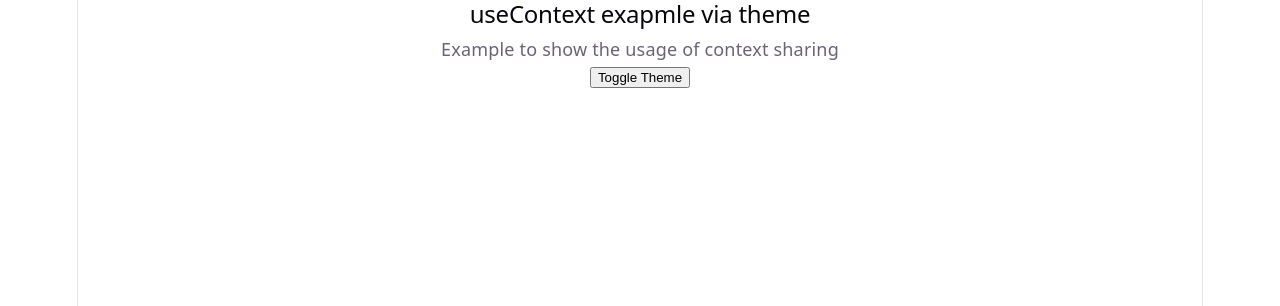
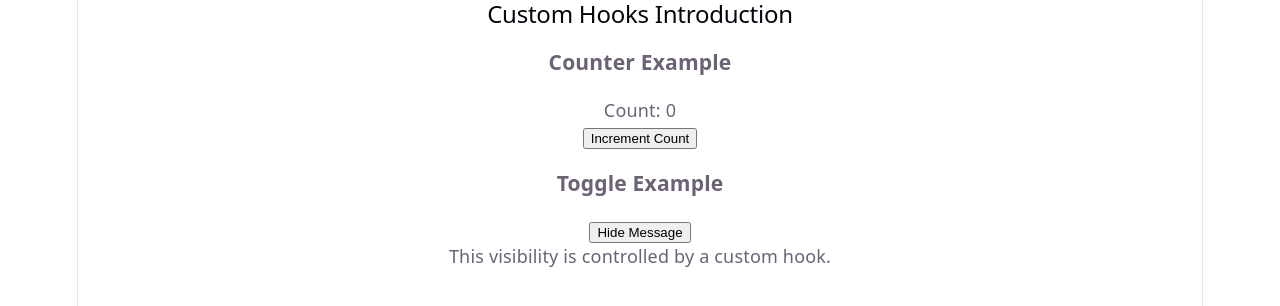
Before and after one commit to srustirnethaji24/MERN_Stu_FebMay26Mys, a React (Vite) app in the folder w10/D2/my-app/: page / in a window 1280 px wide. Shown: the top 306 px of the page. Built offline with nearby package versions, Linux system fonts and the light colour scheme.

Commit message:
Custom hooks Intro

```diff
--- a/w10/D2/my-app/src/App.jsx
+++ b/w10/D2/my-app/src/App.jsx
@@ -1,13 +1,12 @@
 import './App.css'
-import { UseContextIntro } from './components/P1'
-
+import { UseContextIntro } from "./components/P1";
+import { CustomHooksIntro} from "./components/P2";
 function App() {
-
   return (
     <>
-    <UseContextIntro/>
+      {/* <UseContextIntro />        */}
+      <CustomHooksIntro />
     </>
   )
 }
-
 export default App
```
